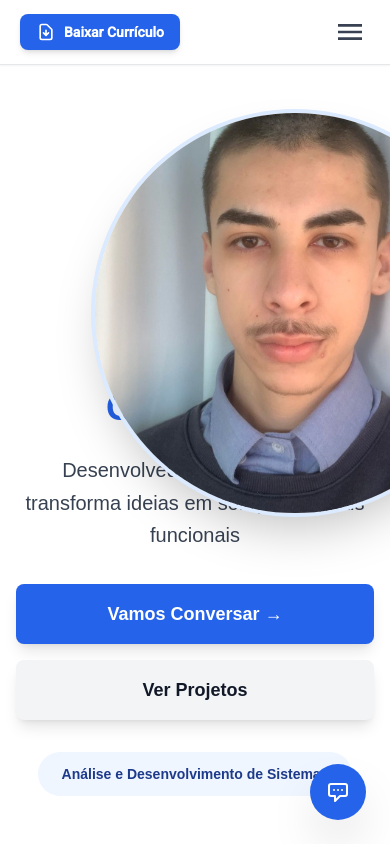
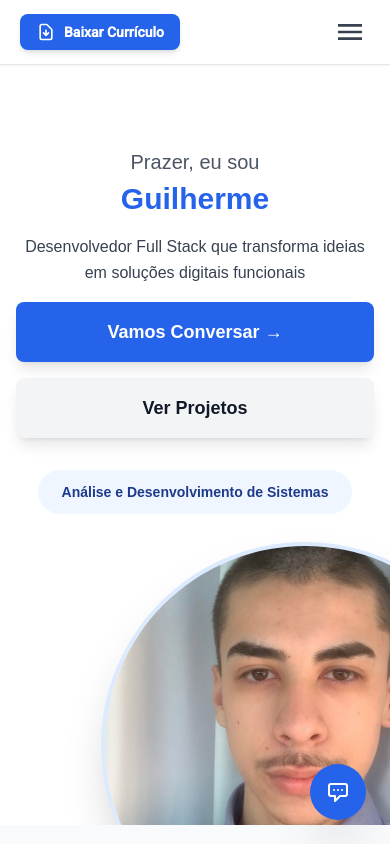
Before and after one commit to guicirelli/landing-page-cirelli, a Next.js app: page / in a window 390 px wide. Shown: the top 844 px of the page. Built offline with nearby package versions, Linux system fonts and the light colour scheme; no server answers.

Commit message:
fix: Reorganizar layout mobile - texto primeiro, imagem depois com melhor responsividade

```diff
--- a/src/components/Home/Inicio.tsx
+++ b/src/components/Home/Inicio.tsx
@@ -11,10 +11,10 @@ export const Inicio = () => {
   return (
     <section className="min-h-[90vh] flex items-center py-12 overflow-x-hidden">
       <div className="max-w-7xl mx-auto px-4 sm:px-6 w-full">
-        <div className="flex flex-col lg:flex-row justify-center items-center gap-8 lg:gap-20">
-          {/* Photo - First on mobile */}
-          <div className="w-full lg:order-2 lg:w-auto">
-            <div className="relative w-[200px] h-[200px] sm:w-[280px] sm:h-[280px] lg:w-[400px] lg:h-[400px] mx-auto">
+        <div className="flex flex-col-reverse lg:flex-row justify-center items-center gap-8 lg:gap-20">
+          {/* Photo - Second on mobile, First on desktop */}
+          <div className="w-full lg:order-2 lg:w-auto mb-4">
+            <div className="relative w-[180px] h-[180px] sm:w-[240px] sm:h-[240px] lg:w-[400px] lg:h-[400px] mx-auto">
               <OptimizedImage
                 src={photo.url}
                 alt={photo.alt}
@@ -26,10 +26,10 @@ export const Inicio = () => {
             </div>
           </div>
 
-          {/* Content - Second on mobile */}
+          {/* Content - First on mobile */}
           <div className="flex-1 text-center lg:text-left lg:order-1">
-            <h1 className="text-4xl sm:text-6xl lg:text-7xl font-bold text-gray-900 dark:text-white mb-6 leading-tight">
-              <span className="block text-gray-600 dark:text-gray-300 text-2xl sm:text-3xl font-medium mb-2">
+            <h1 className="text-3xl sm:text-6xl lg:text-7xl font-bold text-gray-900 dark:text-white mb-4 sm:mb-6 leading-tight">
+              <span className="block text-gray-600 dark:text-gray-300 text-xl sm:text-3xl font-medium mb-1 sm:mb-2">
                 {t('home.title')}
               </span>
               <strong className="text-blue-600 dark:text-blue-400">
@@ -37,7 +37,7 @@ export const Inicio = () => {
               </strong>
             </h1>
 
-            <p className="text-xl sm:text-2xl text-gray-700 dark:text-gray-300 mb-8 leading-relaxed max-w-2xl mx-auto lg:mx-0">
+            <p className="text-base sm:text-xl lg:text-2xl text-gray-700 dark:text-gray-300 mb-4 sm:mb-8 leading-relaxed max-w-2xl mx-auto lg:mx-0">
               {t('home.subtitle')}
             </p>
 
```
